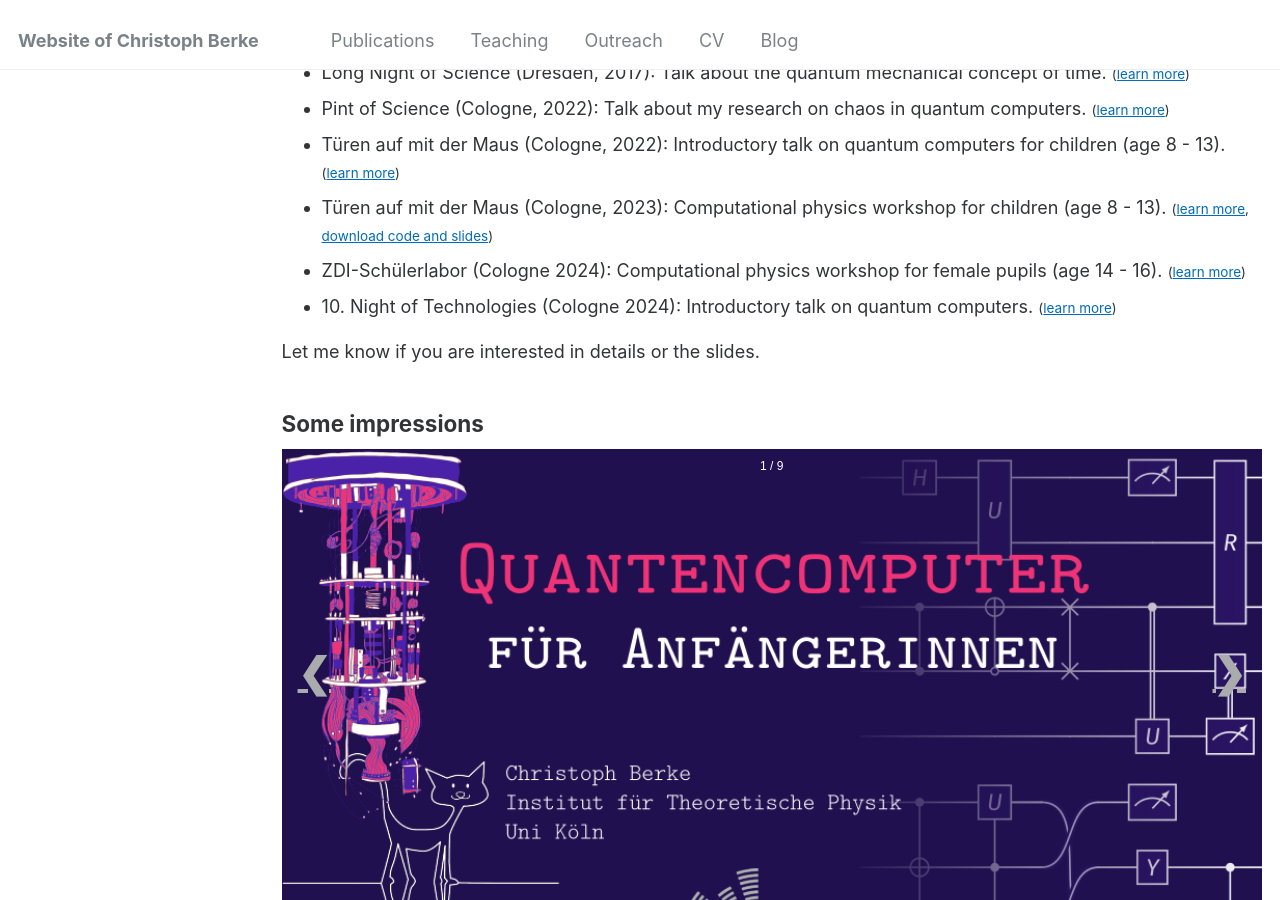
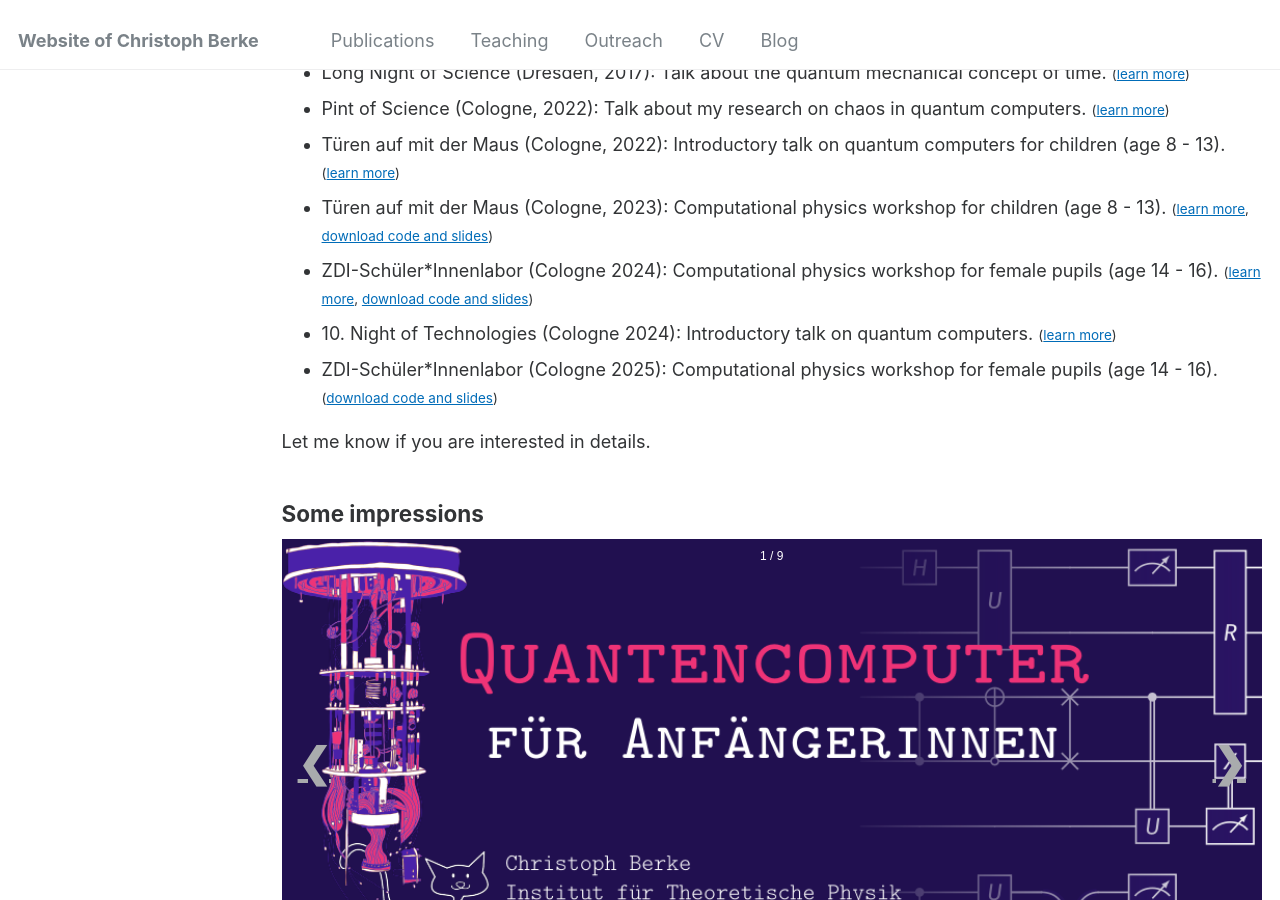
Before and after one commit to christophberke/christophberke.github.io, a Jekyll site: the page built from _pages/outreach.md, in a window 1280 px wide and 900 px high, scrolled down 370 px. Built offline with Jekyll 4.4.1, drawn with Linux system fonts in a browser that asks for light colours.

Commit message:
Update Outreach

```diff
--- a/_pages/outreach.md
+++ b/_pages/outreach.md
@@ -32,10 +32,11 @@ Not only are these events enjoyable for me (and, as far as I can tell, for my au
 - Pint of Science (Cologne, 2022): Talk about my research on chaos in quantum computers. <small>(<a href = "https://ml4q.de/2022/05/11/back-in-the-pubs-again-ml4q-pint-of-science-2022/">learn more</a>)</small>
 - Türen auf mit der Maus (Cologne, 2022): Introductory talk on quantum computers for children (age 8 - 13). <small>(<a href = "https://ml4q.de/2022/10/10/open-house-with-die-maus-in-the-cologne-physics-institutes/">learn more</a>)</small>
 - Türen auf mit der Maus (Cologne, 2023): Computational physics workshop for children (age 8 - 13). <small>(<a href = "https://ml4q.de/2023/10/06/quantenphysik-begeistert-familien-bei-turen-auf-mit-der-maus-in-der-kolner-physik/">learn more</a>, <a href = "https://github.com/christophberke/makiephysicssimulations">download code and slides</a>)</small>
-- ZDI-Schülerlabor (Cologne 2024): Computational physics workshop for female pupils (age 14 - 16).  <small>(<a href = "https://ml4q.de/2024/03/04/schnupperuni-physik-beautiful-things-one-can-do-with-theoretical-physics/">learn more</a>)</small>
+- ZDI-Schüler*Innenlabor (Cologne 2024): Computational physics workshop for female pupils (age 14 - 16).  <small>(<a href = "https://ml4q.de/2024/03/04/schnupperuni-physik-beautiful-things-one-can-do-with-theoretical-physics/">learn more</a>, <a href = "https://github.com/christophberke/makiephysicssimulations">download code and slides</a>)</small>
 - 10\. Night of Technologies (Cologne 2024): Introductory talk on quantum computers. <small>(<a href = "https://ml4q.de/2024/06/28/quantum-technology-represented-for-the-first-time-in-nacht-der-technik-cologne/">learn more</a>) </small>
+- ZDI-Schüler*Innenlabor (Cologne 2025): Computational physics workshop for female pupils (age 14 - 16). <small>(<a href = "https://github.com/christophberke/makiephysicssimulations">download code and slides</a>)</small>
 
-Let me know if you are interested in details or the slides.
+Let me know if you are interested in details.
 
 ## Some impressions
 
```
